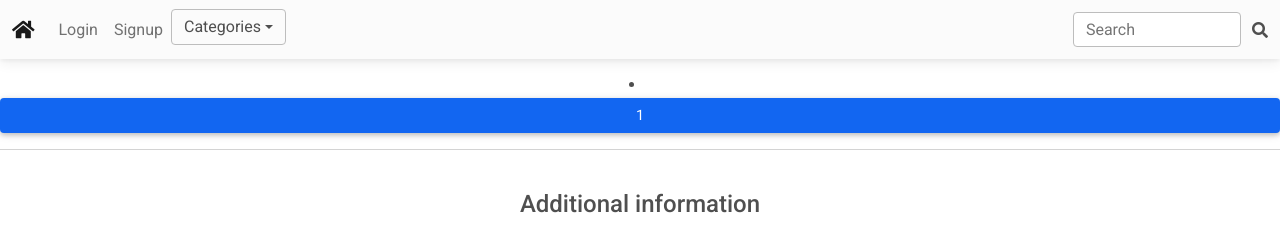
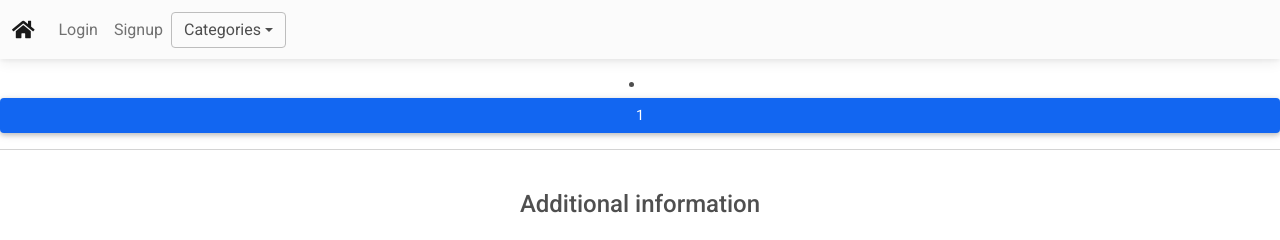
Before and after one commit to floydflava/comfi, a Django app: page /accessories in a window 1280 px wide. Shown: the top 240 px of the page. Run offline with Django 3.2, Linux system fonts and the light colour scheme; data that the repository does not hold is empty; some libraries are stand-ins or nearby versions.

```diff
--- a/templates/navbar.html
+++ b/templates/navbar.html
@@ -28,7 +28,7 @@
       <!-- Left links -->
         <ul class="navbar-nav me-auto mb-3 mb-lg-0">
           <!-- Left links -->
-        <div class="d-flex align-items-center">
+
         {% if request.user.is_authenticated %}
         <li class="nav-item col-sm-12">
           <a class="nav-link" href="{% url 'rope:order-summary' %}">
@@ -71,8 +71,9 @@
       </div>
     </div>
 
-  </div>
+
     </div>
+    {% if request.user.is_authenticated %}
     <div class="d-flex align-items-center">
 
     <form class="d-flex input-group w-auto">
@@ -87,7 +88,7 @@
         <i class="fas fa-search"></i>
       </span>
     </form>
-    {% if request.user.is_authenticated %}
+
     <a
         class="dropdown-toggle d-flex align-items-center hidden-arrow "
         href="#"
```
Also changed, not shown: db.sqlite3.
